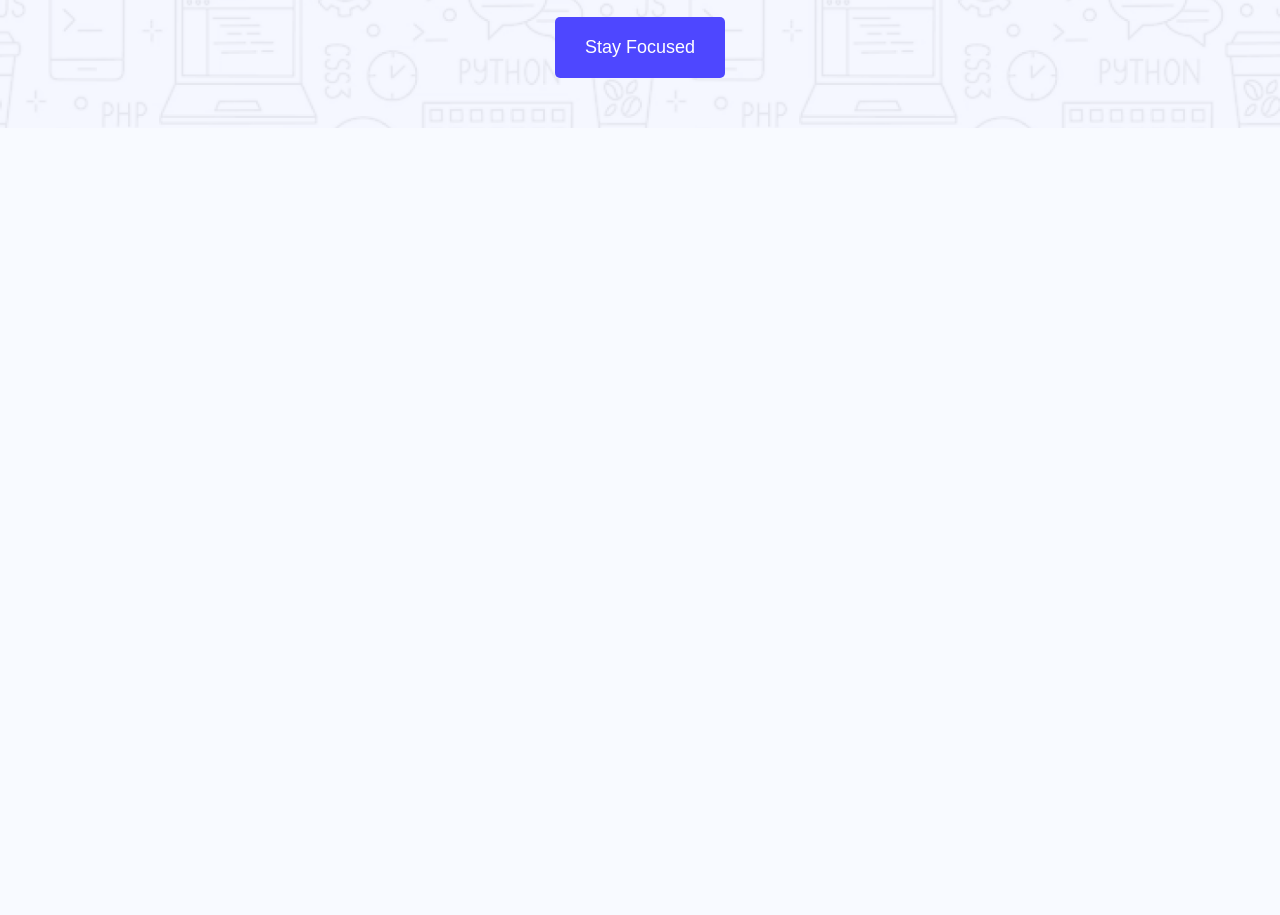
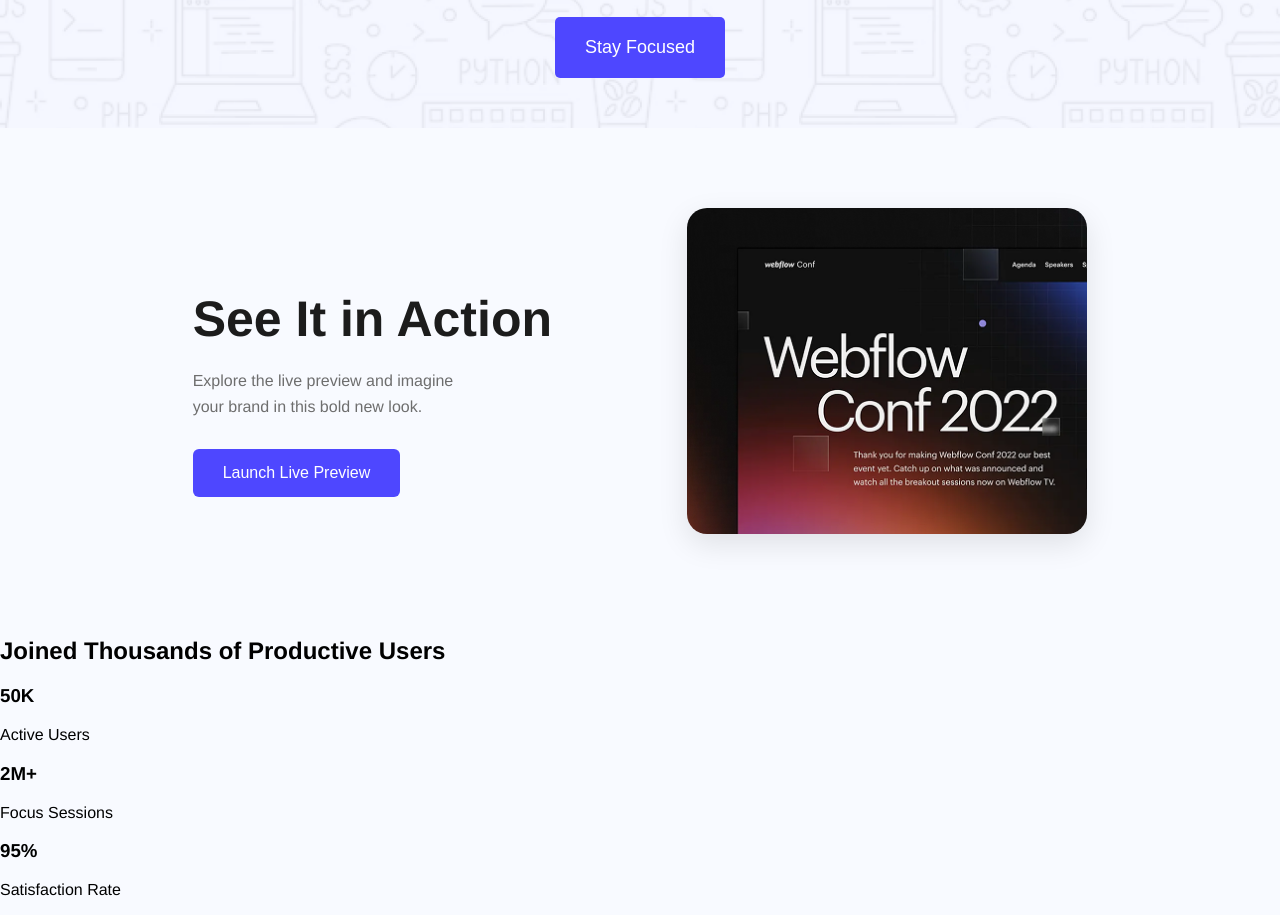
Before and after one commit to hadi1094/Assignment001, a plain HTML site: page index.html in a window 1280 px wide. Shown: the part 408-1323 px from the top of the page. Before the commit the page ends 800 px from the top, so only its background shows below. Drawn offline with Linux system fonts and the light colour scheme.

Commit message:
productive

```diff
--- a/Style/style.css
+++ b/Style/style.css
@@ -71,3 +71,52 @@
 .banner-header-button2:hover {
     background-color: #3a35cc;
 }
+
+/* Action Section */
+.action-section {
+    display: flex;
+    justify-content: space-around;
+    align-items: center;
+    padding: 80px 150px;
+    gap: 50px;
+    flex-wrap: wrap;
+}
+
+.action-content {
+    max-width: 500px;
+}
+
+.action-content h2 {
+    font-size: 50px;
+    color: #1c1c1c;
+    margin-bottom: 20px;
+}
+
+.action-content p {
+    font-size: 16px;
+    color: #6e6e6e;
+    margin-bottom: 30px;
+    line-height: 1.6;
+}
+
+.action-button {
+    padding: 15px 30px;
+    background-color: #4E47FF;
+    color: white;
+    border: none;
+    border-radius: 6px;
+    font-size: 16px;
+    cursor: pointer;
+    transition: background-color 0.3s ease;
+}
+
+.action-button:hover {
+    background-color: #3a35cc;
+}
+
+.action-image img {
+    width: 400px;
+    max-width: 100%;
+    border-radius: 20px;
+    box-shadow: 0px 10px 30px rgba(0, 0, 0, 0.1);
+}
--- a/index.html
+++ b/index.html
@@ -24,7 +24,36 @@
       <button class="banner-header-button2">Stay Focused</button>
     </div>
   </div>
+  <!-- Action Section -->
+  <section class="action-section">
+    <div class="action-content">
+      <h2>See It in Action</h2>
+      <p>Explore the live preview and imagine <br /> your brand in this bold new look.</p>
+      <button class="action-button">Launch Live Preview</button>
+    </div>
+    <div class="action-image">
+      <img src="./Assets/wc-mini.png" alt="Webflow Conf Preview" />
+    </div>
+  </section>
 
+  <!-- Productive User Section -->
+  <section class="productive-section">
+    <h2>Joined Thousands of Productive Users</h2>
+    <div class="stats-container">
+      <div class="stat-item">
+        <h3>50K</h3>
+        <p>Active Users</p>
+      </div>
+      <div class="stat-item">
+        <h3>2M+</h3>
+        <p>Focus Sessions</p>
+      </div>
+      <div class="stat-item">
+        <h3>95%</h3>
+        <p>Satisfaction Rate</p>
+      </div>
+    </div>
+  </section>
 
 </body>
 
```
